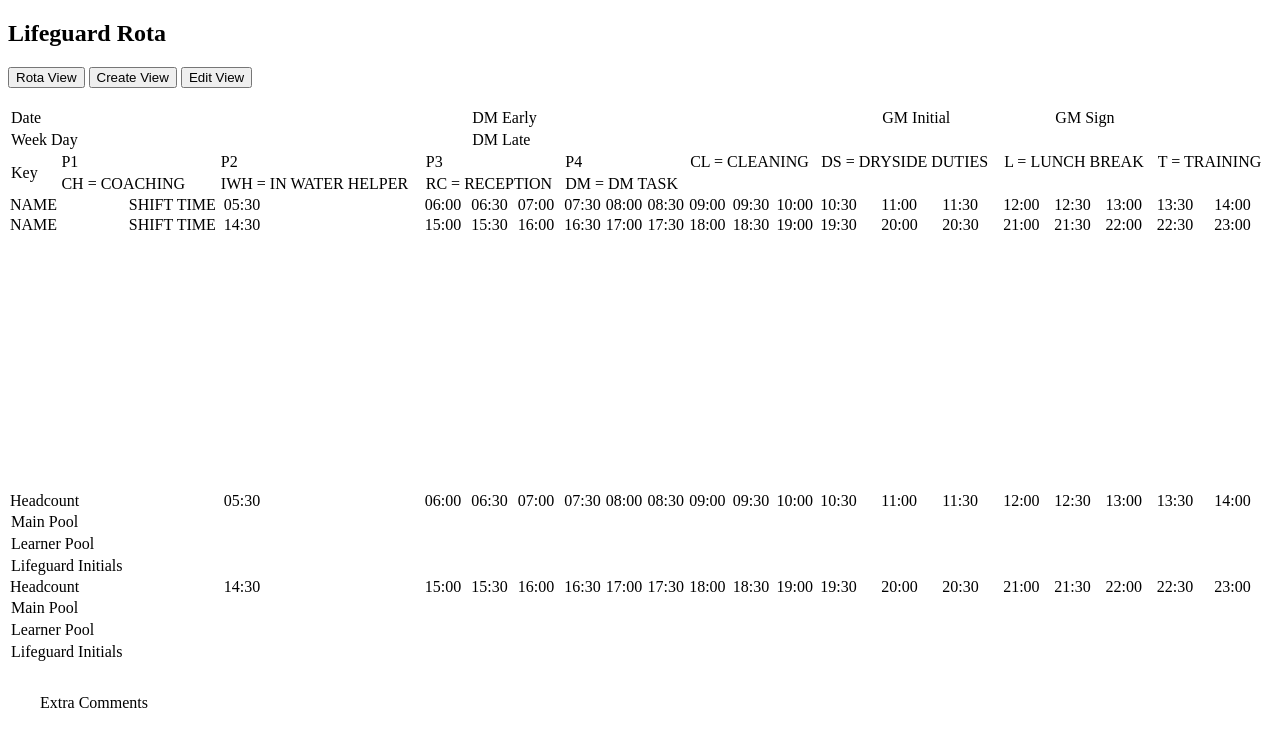
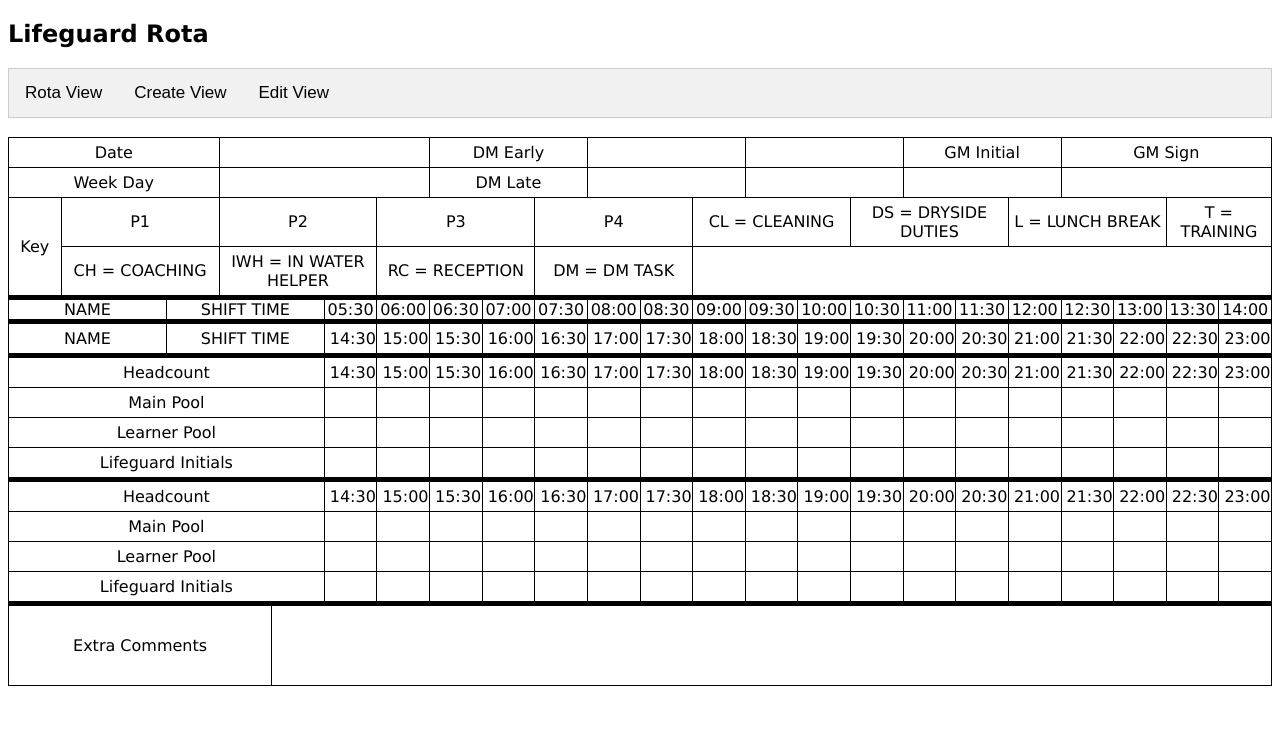
Before and after one commit to LargeDoot/OCR-Courcework-Project, a Flask app: template templates/rota.html in a window 1280 px wide. Shown: the top 747 px of the page. Run offline with Flask 2, Linux system fonts and the light colour scheme; the template is opened without the code that fills it, so the values that code supplies are empty; parts of the project's set-up code (start-up, migrations or seed data) failed here and were passed over.

Commit message:
Rota Template Cleanup
Cleaned up the rota template with a second loop for PM shift. Removed javascript as now redundant due to the removal of the tabs using only one page a while ago.

```diff
--- a/static/style.css
+++ b/static/style.css
@@ -1,15 +1,15 @@
-#body {
+body {
     color: black;
     font-family: verdana;
     font-size: 100%;
 }
-#table, #td, #td {
+table, td {
     border: 1px solid black;
     border-collapse: collapse;
 	table-layout:fixed;
 }
-#td, #td {
-    padding: 10px;
+td {
+    padding: 5px;
 	text-align: center;
 }
 
@@ -26,20 +26,21 @@
 	font-size: 75%;
 }
 
-#normalCell {
+.thickUp {
+    border-top: 5px solid black;
 	padding: 0px;
 }
 
 
-/* Tab styles */
-#div.tab {
+/* Style the tabs */
+div.tab {
     overflow: hidden;
     border: 1px solid #ccc;
     background-color: #f1f1f1;
 }
 
-/* Tab button styles */
-#div.tab button {
+/* Style the buttons inside the tabs */
+div.tab button {
     background-color: inherit;
     float: left;
     border: none;
@@ -50,17 +51,17 @@
     font-size: 17px;
 }
 
-/* button hover styles */
+/* Change background color of buttons on hover */
 div.tab button:hover {
     background-color: #ddd;
 }
 
-/* create an active/current tablink class */
+/* Create an active/current tablink class */
 div.tab button.active {
     background-color: #ccc;
 }
 
-/* tabcontent style */
+/* Style the tab content */
 .tabcontent {
     display: none;
     padding: 6px 12px;
--- a/templates/create.html
+++ b/templates/create.html
@@ -20,8 +20,6 @@
 
 <button>Gennerate rota template</button>
 
-<script src="ststic/javascript.js"></script>
-
 
 </body>
 </html>
--- a/templates/edit.html
+++ b/templates/edit.html
@@ -18,8 +18,5 @@
 
 <h1>Editing Screen</h1>
 
-<script src="static/javascript.js"></script>
-
-
 </body>
 </html>
--- a/templates/index.html
+++ b/templates/index.html
@@ -16,9 +16,5 @@
   <button class="tablinks" onclick="location.href='/edit'">Edit View</button>
 </div>
 
-
-<script src="static/javascript.js"></script>
-
-
 </body>
 </html>
--- a/templates/rota.html
+++ b/templates/rota.html
@@ -103,233 +103,64 @@
 
 	{% endfor %}
 
-	<tr>
-		<td colspan="3" id="thkUp">NAME</td>
-		<td colspan="3" id="thkUp">SHIFT TIME</td>
-		<td id="thkUp">14:30</td>
-		<td id="thkUp">15:00</td>
-		<td id="thkUp">15:30</td>
-		<td id="thkUp">16:00</td>
-		<td id="thkUp">16:30</td>
-		<td id="thkUp">17:00</td>
-		<td id="thkUp">17:30</td>
-		<td id="thkUp">18:00</td>
-		<td id="thkUp">18:30</td>
-		<td id="thkUp">19:00</td>
-		<td id="thkUp">19:30</td>
-		<td id="thkUp">20:00</td>
-		<td id="thkUp">20:30</td>
-		<td id="thkUp">21:00</td>
-		<td id="thkUp">21:30</td>
-		<td id="thkUp">22:00</td>
-		<td id="thkUp">22:30</td>
-		<td id="thkUp">23:00</td>
+	<tr class="thickUp">
+		<td colspan="3">NAME</td>
+		<td colspan="3">SHIFT TIME</td>
+		<td>14:30</td>
+		<td>15:00</td>
+		<td>15:30</td>
+		<td>16:00</td>
+		<td>16:30</td>
+		<td>17:00</td>
+		<td>17:30</td>
+		<td>18:00</td>
+		<td>18:30</td>
+		<td>19:00</td>
+		<td>19:30</td>
+		<td>20:00</td>
+		<td>20:30</td>
+		<td>21:00</td>
+		<td>21:30</td>
+		<td>22:00</td>
+		<td>22:30</td>
+		<td>23:00</td>
 	</tr>
 
-	<tr>
-		<td colspan="3" id="emptyCells"></td>
-		<td colspan="3"></td>
-		<td></td>
-		<td></td>
-		<td></td>
-		<td></td>
-		<td></td>
-		<td></td>
-		<td></td>
-		<td></td>
-		<td></td>
-		<td></td>
-		<td></td>
-		<td></td>
-		<td></td>
-		<td></td>
-		<td></td>
-		<td></td>
-		<td></td>
-		<td></td>
-	</tr>
+	{% for key, value in rotaList.items() %}
+		<tr id="normalCells">
+			<td colspan="3">{{ key }}</td>
+			<td colspan="3"></td>
 
-	<tr>
-		<td colspan="3" id="emptyCells"></td>
-		<td colspan="3"></td>
-		<td></td>
-		<td></td>
-		<td></td>
-		<td></td>
-		<td></td>
-		<td></td>
-		<td></td>
-		<td></td>
-		<td></td>
-		<td></td>
-		<td></td>
-		<td></td>
-		<td></td>
-		<td></td>
-		<td></td>
-		<td></td>
-		<td></td>
-		<td></td>
-	</tr>
+			{% for pos in value %}
+				<td> {{ pos }} </td>
 
-	<tr>
-		<td colspan="3" id="emptyCells"></td>
-		<td colspan="3"></td>
-		<td></td>
-		<td></td>
-		<td></td>
-		<td></td>
-		<td></td>
-		<td></td>
-		<td></td>
-		<td></td>
-		<td></td>
-		<td></td>
-		<td></td>
-		<td></td>
-		<td></td>
-		<td></td>
-		<td></td>
-		<td></td>
-		<td></td>
-		<td></td>
-	</tr>
+			{% endfor %}
 
-	<tr>
-		<td colspan="3" id="emptyCells"></td>
-		<td colspan="3"></td>
-		<td></td>
-		<td></td>
-		<td></td>
-		<td></td>
-		<td></td>
-		<td></td>
-		<td></td>
-		<td></td>
-		<td></td>
-		<td></td>
-		<td></td>
-		<td></td>
-		<td></td>
-		<td></td>
-		<td></td>
-		<td></td>
-		<td></td>
-		<td></td>
-	</tr>
 
-	<tr>
-		<td colspan="3" id="emptyCells"></td>
-		<td colspan="3"></td>
-		<td></td>
-		<td></td>
-		<td></td>
-		<td></td>
-		<td></td>
-		<td></td>
-		<td></td>
-		<td></td>
-		<td></td>
-		<td></td>
-		<td></td>
-		<td></td>
-		<td></td>
-		<td></td>
-		<td></td>
-		<td></td>
-		<td></td>
-		<td></td>
-	</tr>
+		</tr>
 
-	<tr>
-		<td colspan="3" id="emptyCells"></td>
-		<td colspan="3"></td>
-		<td></td>
-		<td></td>
-		<td></td>
-		<td></td>
-		<td></td>
-		<td></td>
-		<td></td>
-		<td></td>
-		<td></td>
-		<td></td>
-		<td></td>
-		<td></td>
-		<td></td>
-		<td></td>
-		<td></td>
-		<td></td>
-		<td></td>
-		<td></td>
-	</tr>
+	{% endfor %}
 
-	<tr>
-		<td colspan="3" id="emptyCells"></td>
-		<td colspan="3"></td>
-		<td></td>
-		<td></td>
-		<td></td>
-		<td></td>
-		<td></td>
-		<td></td>
-		<td></td>
-		<td></td>
-		<td></td>
-		<td></td>
-		<td></td>
-		<td></td>
-		<td></td>
-		<td></td>
-		<td></td>
-		<td></td>
-		<td></td>
-		<td></td>
-	</tr>
-
-	<tr>
-		<td colspan="3" id="emptyCells"></td>
-		<td colspan="3"></td>
-		<td></td>
-		<td></td>
-		<td></td>
-		<td></td>
-		<td></td>
-		<td></td>
-		<td></td>
-		<td></td>
-		<td></td>
-		<td></td>
-		<td></td>
-		<td></td>
-		<td></td>
-		<td></td>
-		<td></td>
-		<td></td>
-		<td></td>
-		<td></td>
-	</tr>
-
-	<tr>
+	<tr class="thickUp">
 		<td colspan="6" id="thkUp">Headcount</td>
-		<td id="thkUp">05:30</td>
-		<td id="thkUp">06:00</td>
-		<td id="thkUp">06:30</td>
-		<td id="thkUp">07:00</td>
-		<td id="thkUp">07:30</td>
-		<td id="thkUp">08:00</td>
-		<td id="thkUp">08:30</td>
-		<td id="thkUp">09:00</td>
-		<td id="thkUp">09:30</td>
-		<td id="thkUp">10:00</td>
-		<td id="thkUp">10:30</td>
-		<td id="thkUp">11:00</td>
-		<td id="thkUp">11:30</td>
-		<td id="thkUp">12:00</td>
-		<td id="thkUp">12:30</td>
-		<td id="thkUp">13:00</td>
-		<td id="thkUp">13:30</td>
-		<td id="thkUp">14:00</td>
+		<td>14:30</td>
+		<td>15:00</td>
+		<td>15:30</td>
+		<td>16:00</td>
+		<td>16:30</td>
+		<td>17:00</td>
+		<td>17:30</td>
+		<td>18:00</td>
+		<td>18:30</td>
+		<td>19:00</td>
+		<td>19:30</td>
+		<td>20:00</td>
+		<td>20:30</td>
+		<td>21:00</td>
+		<td>21:30</td>
+		<td>22:00</td>
+		<td>22:30</td>
+		<td>23:00</td>
 	</tr>
 
 	<tr>
@@ -398,26 +229,26 @@
 		<td></td>
 	</tr>
 
-	<tr>
+	<tr class="thickUp">
 		<td colspan="6" id="thkUp">Headcount</td>
-		<td id="thkUp">14:30</td>
-		<td id="thkUp">15:00</td>
-		<td id="thkUp">15:30</td>
-		<td id="thkUp">16:00</td>
-		<td id="thkUp">16:30</td>
-		<td id="thkUp">17:00</td>
-		<td id="thkUp">17:30</td>
-		<td id="thkUp">18:00</td>
-		<td id="thkUp">18:30</td>
-		<td id="thkUp">19:00</td>
-		<td id="thkUp">19:30</td>
-		<td id="thkUp">20:00</td>
-		<td id="thkUp">20:30</td>
-		<td id="thkUp">21:00</td>
-		<td id="thkUp">21:30</td>
-		<td id="thkUp">22:00</td>
-		<td id="thkUp">22:30</td>
-		<td id="thkUp">23:00</td>
+		<td>14:30</td>
+		<td>15:00</td>
+		<td>15:30</td>
+		<td>16:00</td>
+		<td>16:30</td>
+		<td>17:00</td>
+		<td>17:30</td>
+		<td>18:00</td>
+		<td>18:30</td>
+		<td>19:00</td>
+		<td>19:30</td>
+		<td>20:00</td>
+		<td>20:30</td>
+		<td>21:00</td>
+		<td>21:30</td>
+		<td>22:00</td>
+		<td>22:30</td>
+		<td>23:00</td>
 	</tr>
 
 	<tr>
```
